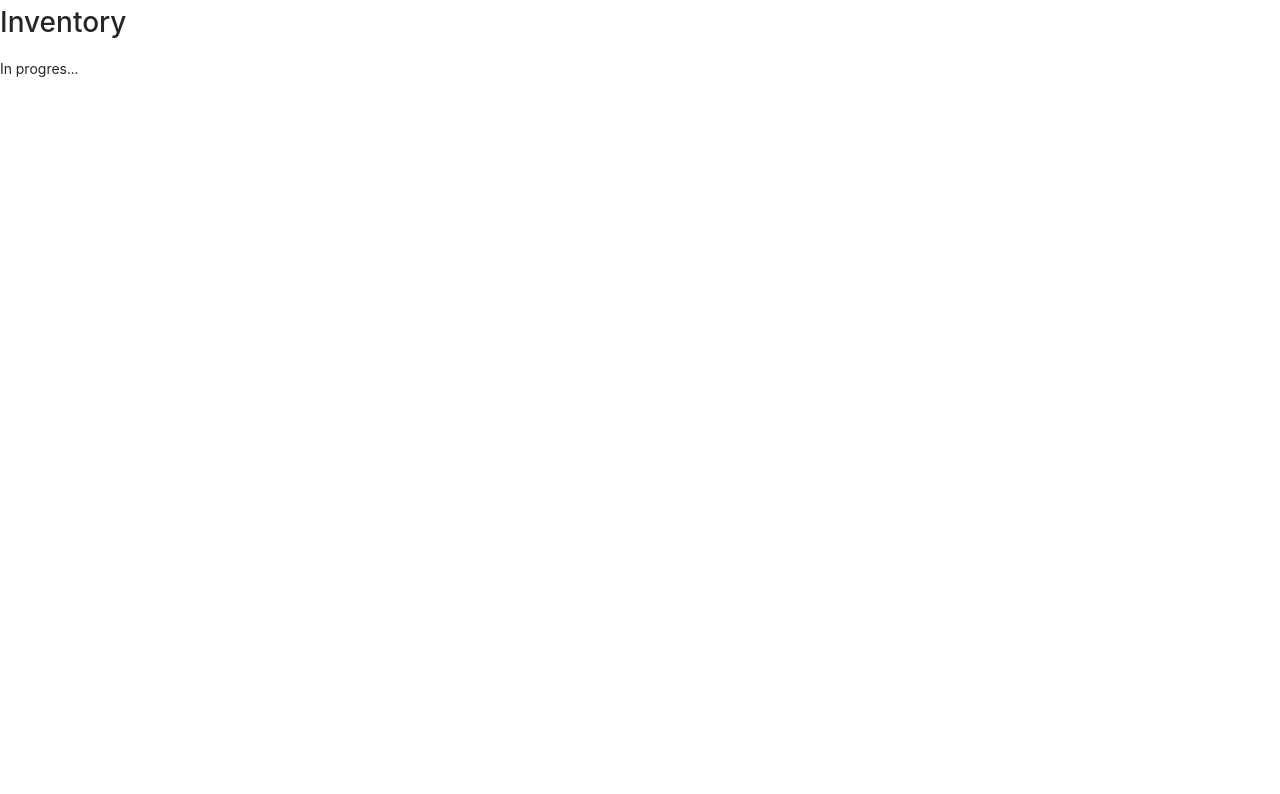
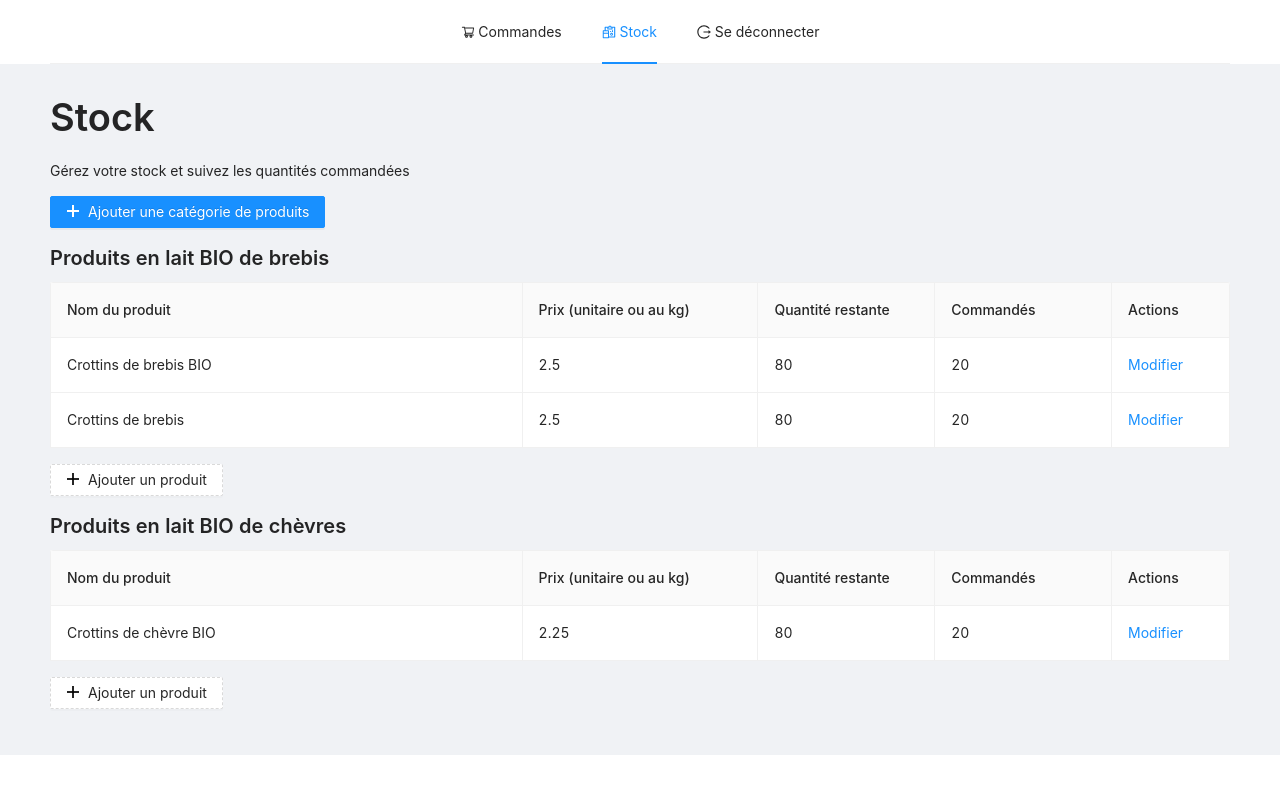
Before and after one commit to AntoineCheron/commander-a-la-ferme, a React (Create React App) app in the folder client/: page /stock in a window 1280 px wide. Shown: the top 794 px of the page. Built offline with nearby package versions, Linux system fonts and the light colour scheme.

Commit message:
Implements the inventory page

```diff
--- a/client/src/components/AppLayout.tsx
+++ b/client/src/components/AppLayout.tsx
@@ -8,7 +8,7 @@ const { Content } = Layout
 const AppLayout: FunctionComponent<{}> = ({ children }) =>
   <Layout>
     <Navbar />
-    <Content>
+    <Content style={{ padding: '30px 50px' }}>
       {children}
     </Content>
   </Layout>
--- /dev/null
+++ b/client/src/components/EditableCell.tsx
@@ -0,0 +1,41 @@
+import React, { FunctionComponent } from 'react'
+import { Typography, Form, Input, InputNumber, Popconfirm, Table } from 'antd'
+
+import { InventoryItem } from '../models';
+
+interface EditableCellProps extends React.HTMLAttributes<HTMLElement> {
+  editing: boolean;
+  dataIndex: string;
+  title: any;
+  inputType: 'number' | 'text';
+  record: InventoryItem;
+  index: number;
+  children: React.ReactNode;
+}
+
+const EditableCell: React.FC<EditableCellProps> = ({ editing, dataIndex, title, inputType, record, index, children, ...restProps }) => {
+  const inputNode = inputType === 'number' ? <InputNumber /> : <Input />
+
+  return (
+    <td {...restProps}>
+      {editing ? (
+        <Form.Item
+          name={dataIndex}
+          style={{ margin: 0 }}
+          rules={[
+            {
+              required: true,
+              message: `Please Input ${title}!`,
+            },
+          ]}
+        >
+          {inputNode}
+        </Form.Item>
+      ) : (
+          children
+        )}
+    </td>
+  );
+}
+
+export default EditableCell
--- /dev/null
+++ b/client/src/components/EditableInventoryTable.tsx
@@ -0,0 +1,116 @@
+import React, { useState, FunctionComponent, useEffect } from 'react'
+import { Button, Form, Popconfirm, Table } from 'antd'
+
+import { InventoryItem } from '../models'
+import EditableCell from './EditableCell'
+
+interface InventoryProps { items: InventoryItem[], lastAddedItem?: string, editItem: (k: string, i: InventoryItem) => void }
+
+const EditableInventoryTable: FunctionComponent<InventoryProps> = ({ items, editItem, lastAddedItem }) => {
+  const [form] = Form.useForm()
+  const [editingKey, setEditingKey] = useState('')
+
+  useEffect(() => {
+    if (lastAddedItem !== undefined) setEditingKey(lastAddedItem)
+  }, [lastAddedItem])
+
+  const isEditing = (record: InventoryItem) => record.id === editingKey
+
+  const edit = (record: InventoryItem) => {
+    form.setFieldsValue({ ...record })
+    setEditingKey(record.id)
+  }
+
+  const cancel = () => setEditingKey('')
+
+  const save = async (key: React.Key) => {
+    try {
+      const row = (await form.validateFields()) as InventoryItem;
+      editItem(key as string, row)
+    } catch (errInfo) {
+      console.log('Validate Failed:', errInfo)
+    }
+  }
+
+  const columns = [
+    {
+      title: 'Nom du produit',
+      dataIndex: 'title',
+      width: '40%',
+      editable: true,
+    },
+    {
+      title: 'Prix (unitaire ou au kg)',
+      dataIndex: 'price',
+      width: '20%',
+      editable: true,
+    },
+    {
+      title: 'Quantité restante',
+      dataIndex: 'remaining',
+      width: '15%',
+      editable: true,
+    },
+    {
+      title: 'Commandés',
+      dataIndex: 'ordered',
+      width: '15%',
+      editable: false,
+    },
+    {
+      title: 'Actions',
+      dataIndex: 'operation',
+      render: (_: any, record: InventoryItem) => {
+        const editable = isEditing(record)
+        return editable ? (
+          <span>
+            <a href="#" onClick={() => save(record.id)} style={{ marginRight: 8 }}>
+              Enregistrer
+            </a>
+
+            <a href="#" onClick={cancel}>Annuler</a>
+          </span>
+        ) : (
+            // <a disabled={editingKey !== ''} onClick={() => edit(record)}>
+            <a onClick={() => edit(record)}>
+              Modifier
+            </a>
+          )
+      },
+    },
+  ]
+
+  const mergedColumns = columns.map(col => {
+    if (!col.editable) {
+      return col;
+    }
+    return {
+      ...col,
+      onCell: (record: InventoryItem) => ({
+        record,
+        inputType: ['price', 'remaining', 'ordered'].includes(col.dataIndex) ? 'number' : 'text',
+        dataIndex: col.dataIndex,
+        title: col.title,
+        editing: isEditing(record),
+      }),
+    }
+  })
+
+  return (
+    <Form form={form} component={false}>
+      <Table
+        components={{
+          body: { cell: EditableCell },
+        }}
+        bordered
+        dataSource={items}
+        columns={mergedColumns}
+        rowClassName="editable-row"
+        pagination={false}
+        style={{ marginBottom: '16px' }}
+      />
+    </Form>
+  )
+}
+
+export default EditableInventoryTable
--- /dev/null
+++ b/client/src/components/Inventory.tsx
@@ -0,0 +1,50 @@
+import React, { useState, useCallback, useMemo, FunctionComponent } from 'react'
+import { Button, Typography, notification } from 'antd'
+import { PlusOutlined, SmileOutlined } from '@ant-design/icons'
+
+import { InventoryItem } from '../models'
+import EditableInventoryTable from './EditableInventoryTable'
+
+const { Title } = Typography
+
+interface InventoryProps { items: InventoryItem[], addItem: (category: string) => string, editItem: (k: string, i: InventoryItem) => void }
+
+const Inventory: FunctionComponent<InventoryProps> = ({ items, addItem, editItem }) => {
+  const [addedCategories, setAddedCategories] = useState<string[]>([])
+
+  const categoriesFromItems: Array<string> = Array.from(new Set(items.map(item => item.category)))
+  const categories = useMemo(() => categoriesFromItems.concat(addedCategories), [categoriesFromItems, addedCategories])
+
+  const addCategory = () => {
+    const title = prompt('Saisissez le nom de la catégorie de produit à créer')
+    if (title !== null) {
+      setAddedCategories(addedCategories.concat([title]))
+      notification.open({ message: 'Catégorie créée avec succès', icon: <SmileOutlined style={{ color: '#108ee9' }} /> })
+    }
+  }
+
+  return <>
+    <Button type="primary" icon={<PlusOutlined />} style={{ marginBottom: '16px' }} onClick={addCategory}>
+      Ajouter une catégorie de produits
+    </Button>
+
+    {categories.map(category => {
+      const filteredItems = items.filter(item => item.category === category)
+      return <CategoryInventory key={category} items={filteredItems} category={category} addItem={addItem} editItem={editItem} />
+    })
+    }
+  </>
+}
+
+const CategoryInventory: FunctionComponent<InventoryProps & { category: string }> = ({ items, category, addItem, editItem }) => {
+  const [lastAddedItem, setLastAddedItem] = useState<string>()
+  return (<>
+    <Title level={4}>{category}</Title>
+    <EditableInventoryTable items={items} lastAddedItem={lastAddedItem} editItem={(key, item) => editItem(key, { ...item, category: category })} />
+    <Button type="dashed" icon={<PlusOutlined />} style={{ marginBottom: '16px' }} onClick={() => setLastAddedItem(addItem(category))}>
+      Ajouter un produit
+    </Button>
+  </>)
+}
+
+export default Inventory
--- a/client/src/components/Navbar.tsx
+++ b/client/src/components/Navbar.tsx
@@ -2,7 +2,6 @@ import React, { FunctionComponent } from 'react'
 import { useHistory } from 'react-router-dom'
 import { Layout, Menu } from 'antd'
 import {
-  LoginOutlined,
   LogoutOutlined,
   ShoppingCartOutlined,
   ReconciliationOutlined
@@ -15,8 +14,8 @@ const Navbar: FunctionComponent<{}> = () => {
   const current = window.location.pathname.slice(1) || 'commandes'
 
   return (
-    <Header style={{ background: 'white', padding: 0 }}>
-      <Menu selectedKeys={[current]} mode='horizontal' onClick={e => history.push(`/${e.key}`)}>
+    <Header style={{ background: 'white' }}>
+      <Menu selectedKeys={[current]} mode='horizontal' onClick={e => history.push(`/${e.key}`)} style={{ display: 'flex', justifyContent: 'center' }}>
 
         <Menu.Item key='commandes'>
           <ShoppingCartOutlined /> Commandes
@@ -25,10 +24,6 @@ const Navbar: FunctionComponent<{}> = () => {
         <Menu.Item key='stock'>
           <ReconciliationOutlined /> Stock
         </Menu.Item>
-
-        <Menu.Item key='login'>
-          <LoginOutlined /> Se connecter
-          </Menu.Item>
 
         <Menu.Item key='logout'>
           <LogoutOutlined /> Se déconnecter
--- /dev/null
+++ b/client/src/models.ts
@@ -0,0 +1,8 @@
+export type InventoryItem = {
+  id: string
+  title: string
+  category: string
+  price: number
+  remaining: number
+  ordered: number
+}
--- a/client/src/pages/Inventory.tsx
+++ b/client/src/pages/Inventory.tsx
@@ -1,10 +1,52 @@
-import React, { FunctionComponent } from 'react'
+import React, { useState, FunctionComponent } from 'react'
+import { Typography } from 'antd'
+
+import AppLayout from '../components/AppLayout'
+import { InventoryItem } from '../models'
+import Inventory from '../components/Inventory'
+
+const { Title, Paragraph } = Typography
 
 const InventoryPage: FunctionComponent<{}> = () => {
-  return (<>
-    <h1>Inventory</h1>
-    <p>In progres...</p>
-  </>)
+  const [items, setItems] = useState<InventoryItem[]>(inventory)
+
+  const addItem = (category: string) => {
+    const itemId = `pending-${genRandomNumber()}`
+    setItems([
+      ...items,
+      { id: itemId, title: 'Titre', category, price: 0, remaining: 0, ordered: 0 }
+    ])
+    return itemId
+  }
+
+  const editItem = (key: string, item: InventoryItem) => {
+    console.log(item)
+    if (items.find(item => item.id === key) !== undefined) {
+      const newData = [...items]
+      const index = newData.findIndex(item => key === item.id)
+      newData.splice(index, 1, item)
+      setItems(newData)
+    }
+  }
+
+  return (
+    <AppLayout>
+      <Title>Stock</Title>
+      <Paragraph>Gérez votre stock et suivez les quantités commandées</Paragraph>
+
+      <Inventory items={items} addItem={addItem} editItem={editItem} />
+
+    </AppLayout>)
 }
 
+function genRandomNumber(): number {
+  return Math.floor((Math.random() * 1000000) + 1);
+}
+
+const inventory: InventoryItem[] = [
+  { id: '1', title: 'Crottins de brebis BIO', category: 'Produits en lait BIO de brebis', price: 2.50, remaining: 80, ordered: 20 },
+  { id: '2', title: 'Crottins de chèvre BIO', category: 'Produits en lait BIO de chèvres', price: 2.25, remaining: 80, ordered: 20 },
+  { id: 'pending-3', title: 'Crottins de brebis', category: 'Produits en lait BIO de brebis', price: 2.50, remaining: 80, ordered: 20 },
+]
+
 export default InventoryPage
--- a/client/src/pages/Orders.tsx
+++ b/client/src/pages/Orders.tsx
@@ -1,11 +1,15 @@
 import React, { FunctionComponent } from 'react'
+import { Typography } from 'antd'
 
 import AppLayout from '../components/AppLayout'
 
+const { Title } = Typography
+
 const OrdersPage: FunctionComponent<{}> = () => {
-  return (<AppLayout>
-    <h1>Orders</h1>
-  </AppLayout>)
+  return (
+    <AppLayout>
+      <Title>Commandes</Title>
+    </AppLayout>)
 }
 
 export default OrdersPage
```
